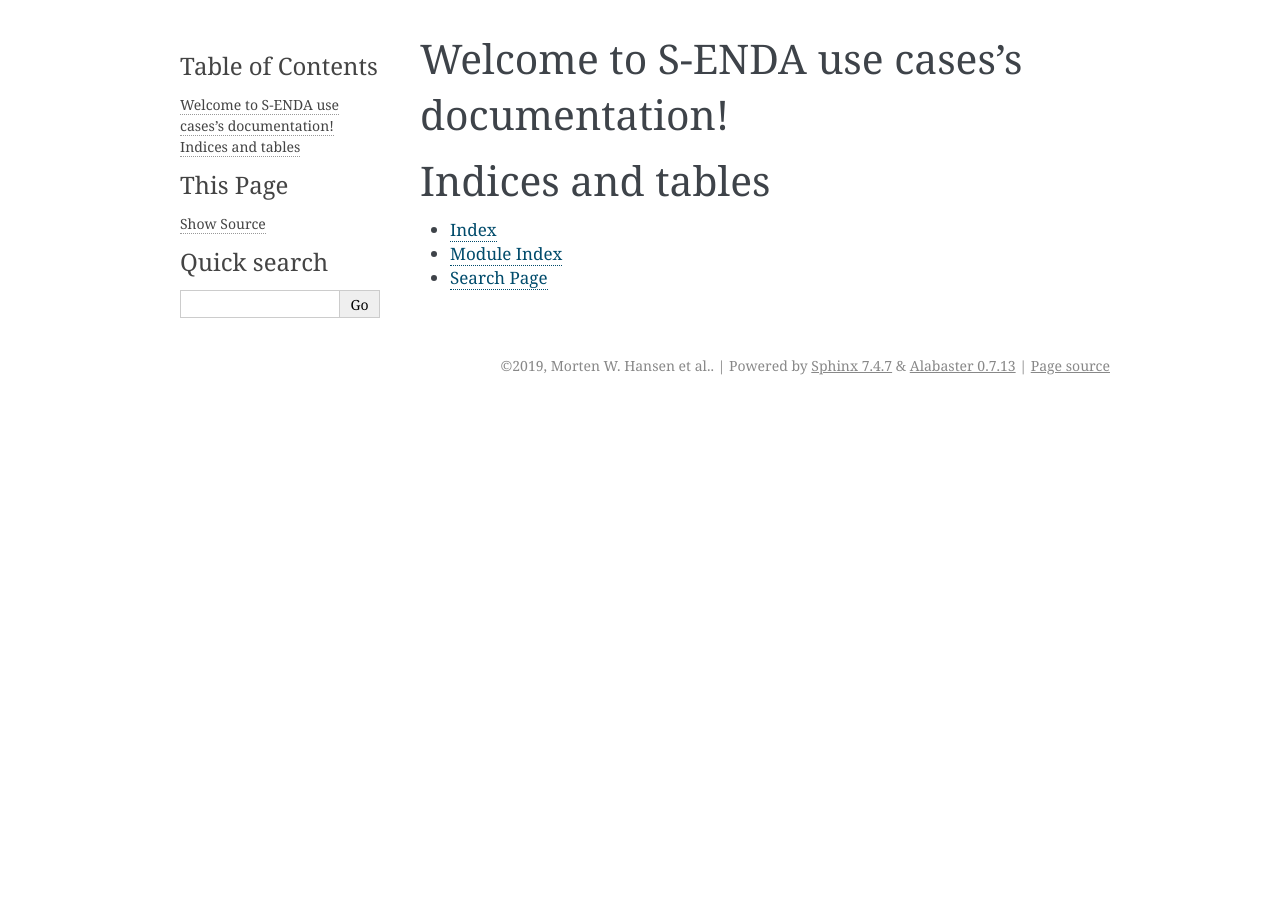
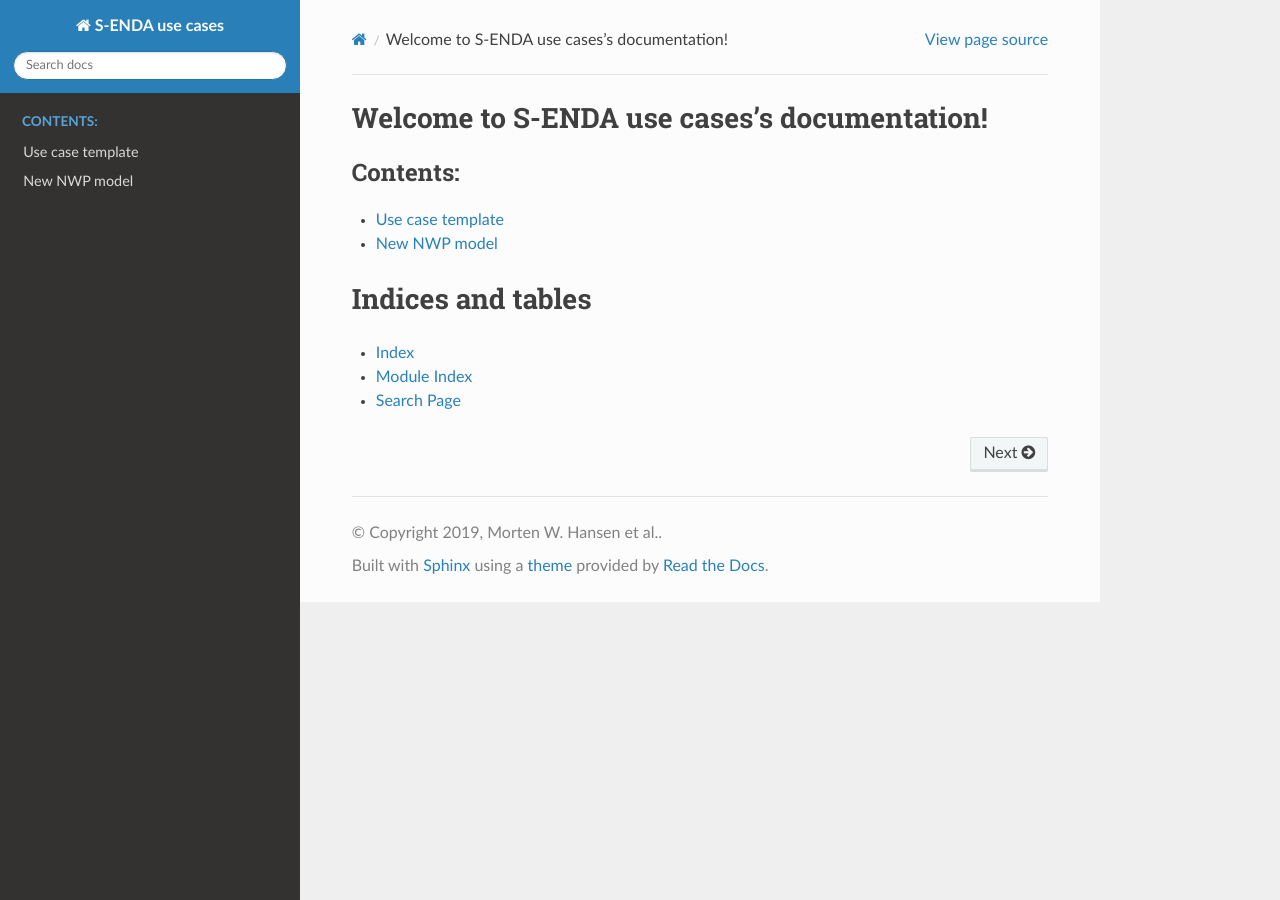
Before and after one commit to metno/S-ENDA-documentation, a Sphinx documentation site: the page built from source/index.rst, in a window 1280 px wide. Built offline with Sphinx 7.4.7 and the Read the Docs theme 2.0.0, drawn with Linux system fonts in a browser that asks for light colours.

```diff
--- a/source/conf.py
+++ b/source/conf.py
@@ -79,7 +79,7 @@
 # The theme to use for HTML and HTML Help pages.  See the documentation for
 # a list of builtin themes.
 #
-html_theme = 'alabaster'
+html_theme = 'sphinx_rtd_theme'
 
 # Theme options are theme-specific and customize the look and feel of a theme
 # further.  For a list of options available for each theme, see the
--- a/source/index.rst
+++ b/source/index.rst
@@ -7,9 +7,11 @@
 ============================================
 
 .. toctree::
-   :maxdepth: 2
+   :maxdepth: 1
    :caption: Contents:
 
+   use_case_template
+   new_nwp_model
 
 
 Indices and tables
--- a/source/new_nwp_model.rst
+++ b/source/new_nwp_model.rst
@@ -1,3 +1,6 @@
+New NWP model
+"""""""""""""
+
 Use Case Goal
 =============
 
--- a/source/_templates/use_case_template.rst
+++ b/source/use_case_template.rst
@@ -1,3 +1,11 @@
+Use case template
+"""""""""""""""""
+
+..
+
+   Insert the title of the use case template in the above heading. No other text should go under
+   this heading.
+
 Use Case Goal
 =============
 
```
